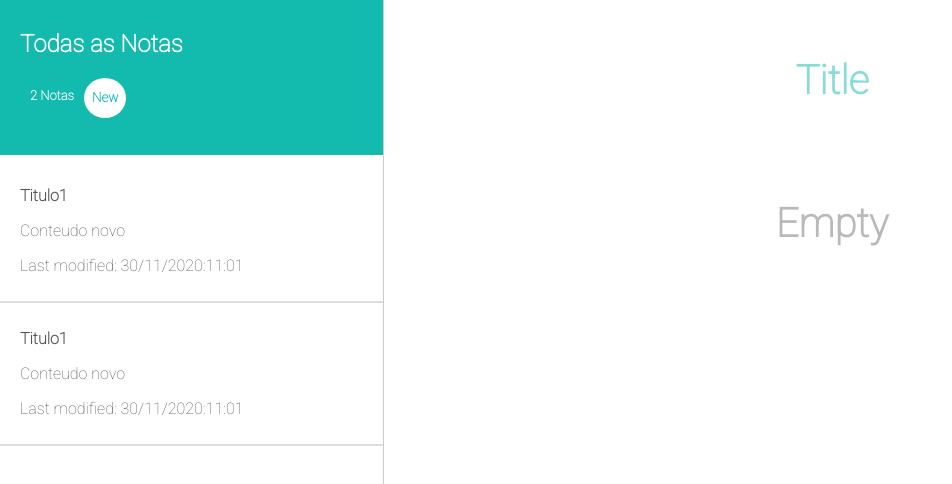
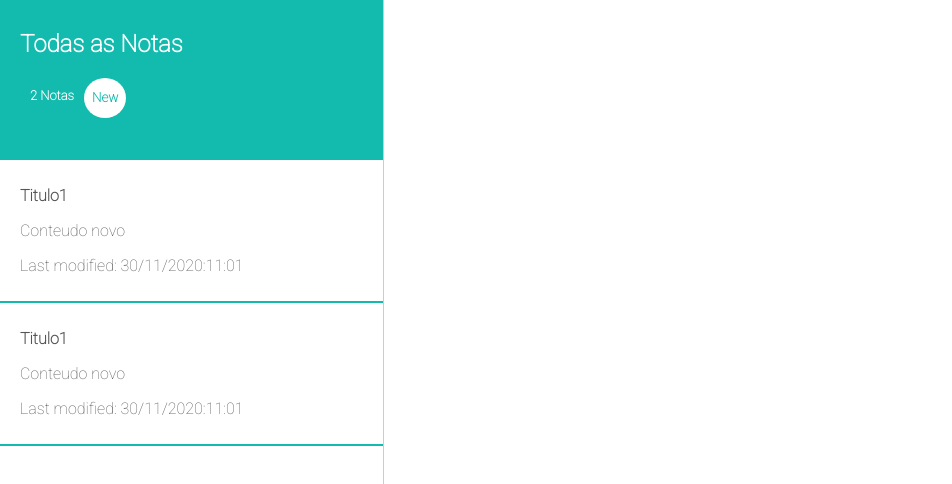
Before and after one commit to mfortunat0/note-app, a Next.js app in the folder client/: page / in a window 1280 px wide. Shown: the top 484 px of the page, without its empty margins (0-952 px from the left). Built offline with nearby package versions, Linux system fonts and the light colour scheme.

Commit message:
Added typescript for styled-components

```diff
--- a/client/package.json
+++ b/client/package.json
@@ -8,6 +8,8 @@
     "start": "next start"
   },
   "dependencies": {
+    "@apollo/client": "^3.3.6",
+    "graphql": "^15.4.0",
     "next": "10.0.3",
     "react": "17.0.1",
     "react-dom": "17.0.1",
@@ -16,6 +18,7 @@
   "devDependencies": {
     "@types/node": "^14.14.10",
     "@types/react": "^17.0.0",
+    "@types/styled-components": "^5.1.7",
     "@typescript-eslint/eslint-plugin": "^4.9.0",
     "@typescript-eslint/parser": "^4.9.0",
     "babel-plugin-styled-components": "^1.12.0",
--- a/client/src/styles/card.js
+++ b/client/src/styles/card.ts
@@ -1,14 +1,18 @@
 import styled from "styled-components";
+
+interface IContainer {
+  active: boolean;
+}
 
 const Title = styled.p`
   font-weight: 900;
 `;
 
-const Container = styled.div`
+const Container = styled.div<IContainer>`
   width: 100%;
   padding: 10px 20px 10px 20px;
   cursor: pointer;
-  border-bottom: 2px solid #ddd;
+  border-bottom: 2px solid #13bbaf;
   transition: all 0.2s;
   background-color: ${(props) => (props.active ? "#13BBAF" : "transparent")};
   color: ${(props) => (props.active ? "white" : "#555")};
@@ -17,4 +21,5 @@ const Container = styled.div`
     color: white;
   }
 `;
+
 export { Title, Container };
--- a/client/src/styles/index.js
+++ b/client/src/styles/index.ts
@@ -1,4 +1,18 @@
 import styled from "styled-components";
+
+interface IContainer {
+  scroll?: boolean;
+  column?: boolean;
+}
+
+interface IText {
+  show: boolean;
+}
+
+interface IFloatButton {
+  show: boolean;
+  background: string;
+}
 
 const LeftBar = styled.div`
   height: 100vh;
@@ -9,20 +23,20 @@ const LeftBar = styled.div`
 const RightBar = styled.div`
   height: 100vh;
   width: 70vw;
-  padding: 40px 0px 0px 0px;
+  padding: 10px 0px 0px 0px;
 `;
 
-const Container = styled.div`
+const Container = styled.div<IContainer>`
   display: flex;
-  flex-direction: ${(prosp) => (prosp.column ? "column" : "row")};
-  overflow: ${(props) => (props.scroll ? "auto" : "hidden")};
+  flex-direction: ${(props) => (props.column ? "column" : "row")};
+  overflow: ${(props) => (props.scroll ? "auto" : "auto")};
   width: 100%;
   height: ${(props) => (props.scroll ? "80vh" : "100%")};
+  scrollbar-base-color: aquamarine;
 `;
 
 const Header = styled.header`
   padding: 10px 20px 10px 20px;
-  border-bottom: 5px solid white;
   background-color: #13bbaf;
   color: white;
   height: 20vh;
@@ -50,7 +64,26 @@ const Button = styled.button`
   }
 `;
 
-const TextField = styled.input.attrs({ placeholder: "Title" })`
+const FloatButton = styled.button<IFloatButton>`
+  color: white;
+  background-color: ${(props) => props.background};
+  padding: 10px;
+  text-align: center;
+  font-weight: 900;
+  border: 2px solid transparent;
+  transition: all 0.3s;
+  border-radius: 3px;
+  outline: none;
+  cursor: pointer;
+  position: fixed;
+  margin-top: 90vh;
+  margin-left: ${(props) => (props.background === "red" ? "64vw" : "59vw")};
+  opacity: ${(props) => (props.show ? "1" : "0")};
+  transition: opacity 0.3s;
+  z-index: 2;
+`;
+
+const TextField = styled.input<IText>`
   height: 10vh;
   width: 100%;
   align-self: center;
@@ -61,6 +94,7 @@ const TextField = styled.input.attrs({ placeholder: "Title" })`
   color: #13bbaf;
   opacity: 0.5;
   font-weight: 900;
+  display: ${(props) => (props.show ? "inline-block" : "none")};
   ::placeholder {
     color: #13bbaf;
   }
@@ -69,8 +103,8 @@ const TextField = styled.input.attrs({ placeholder: "Title" })`
   }
 `;
 
-const TextArea = styled.textarea.attrs({ placeholder: "Empty" })`
-  height: 80vh;
+const TextArea = styled.textarea<IText>`
+  height: 88vh;
   border: none;
   outline: none;
   resize: none;
@@ -78,6 +112,7 @@ const TextArea = styled.textarea.attrs({ placeholder: "Empty" })`
   opacity: 0.5;
   font-weight: 700;
   font-size: 15px;
+  display: ${(props) => (props.show ? "inline-block" : "none")};
   ::placeholder {
     font-size: 40px;
     text-align: center;
@@ -96,6 +131,7 @@ export {
   TextArea,
   TextField,
   Button,
+  FloatButton,
   SubTitle,
   Header,
   Container,
--- a/client/tsconfig.json
+++ b/client/tsconfig.json
@@ -22,7 +22,9 @@
     "next-env.d.ts",
     "**/*.ts",
     "**/*.tsx",
-    "src/pages/index.tsx"
+    "src/pages/index.tsx",
+    "src/styles/index.ts",
+    "src/styles/card.ts"
   ],
   "exclude": [
     "node_modules"
```
Also changed, not shown: 1 other file (tests, documents, lock files or other folders).
